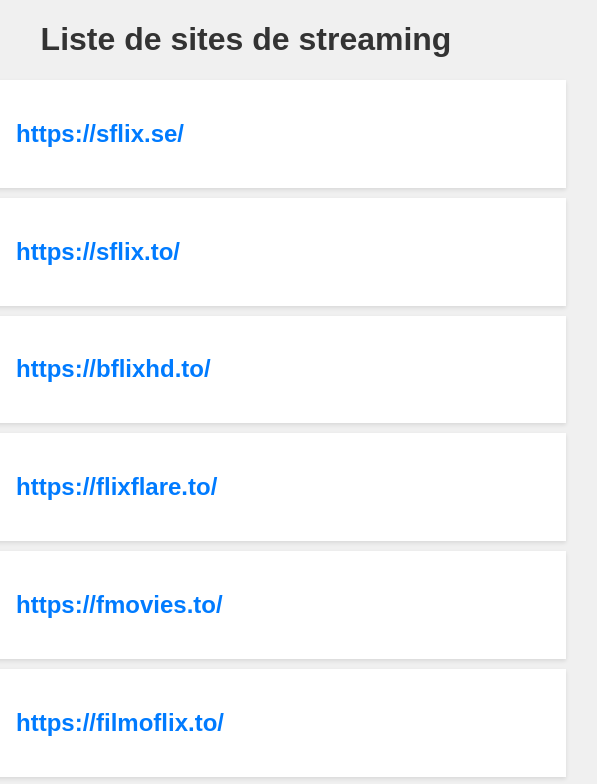
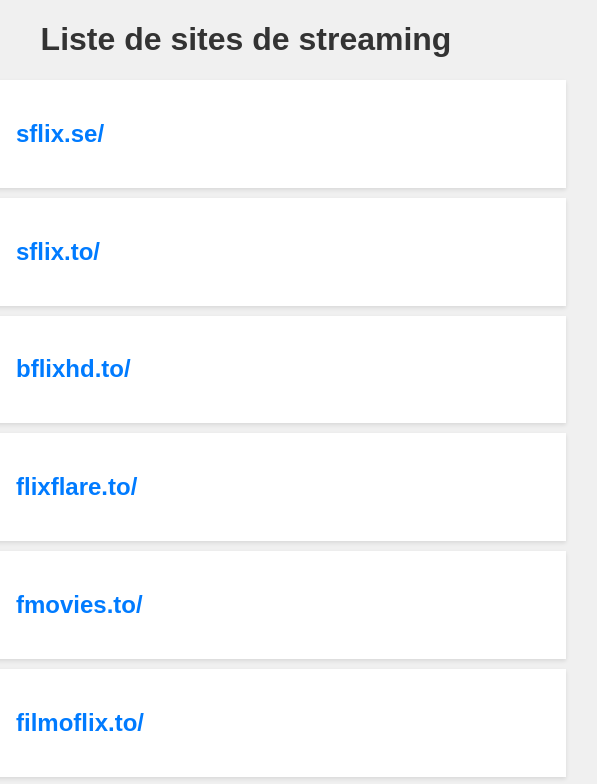
Before and after one commit to StreamingWeb/StreamingWeb.github.io, a plain HTML site: page index.html in a window 1280 px wide. Shown: the top 784 px of the page, 394-991 px from the left. Drawn offline with Linux system fonts and the light colour scheme.

Commit message:
Update index.html

```diff
--- a/index.html
+++ b/index.html
@@ -55,7 +55,7 @@
             for (const siteUrl of sitesList) {
                 if (!siteUrl) continue;
                 const listItem = document.createElement('li');
-                listItem.innerHTML = `<a href="${siteUrl}" target="_blank"><img src="https://www.google.com/s2/favicons?sz=64&domain_url=${siteUrl}" alt="Icon" width="50"><h2>${siteUrl}</h2></a>`;
+                listItem.innerHTML = `<a href="${siteUrl}" target="_blank"><img src="https://www.google.com/s2/favicons?sz=64&domain_url=${siteUrl}" alt="Icon" width="50"><h2>${siteUrl.replace(/^http:\/\//, '').replace(/^https:\/\//, '')}</h2></a>`;
                 listElement.appendChild(listItem);
             }
         }
```
